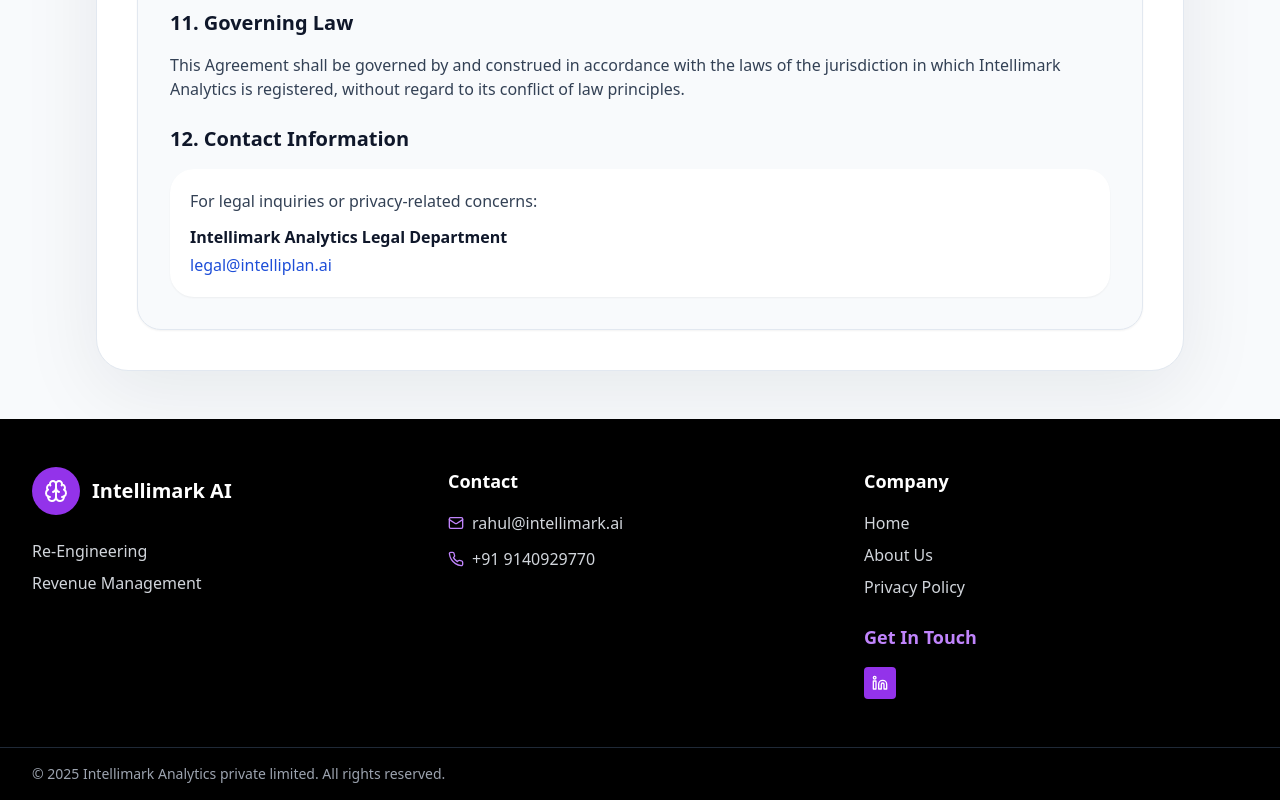
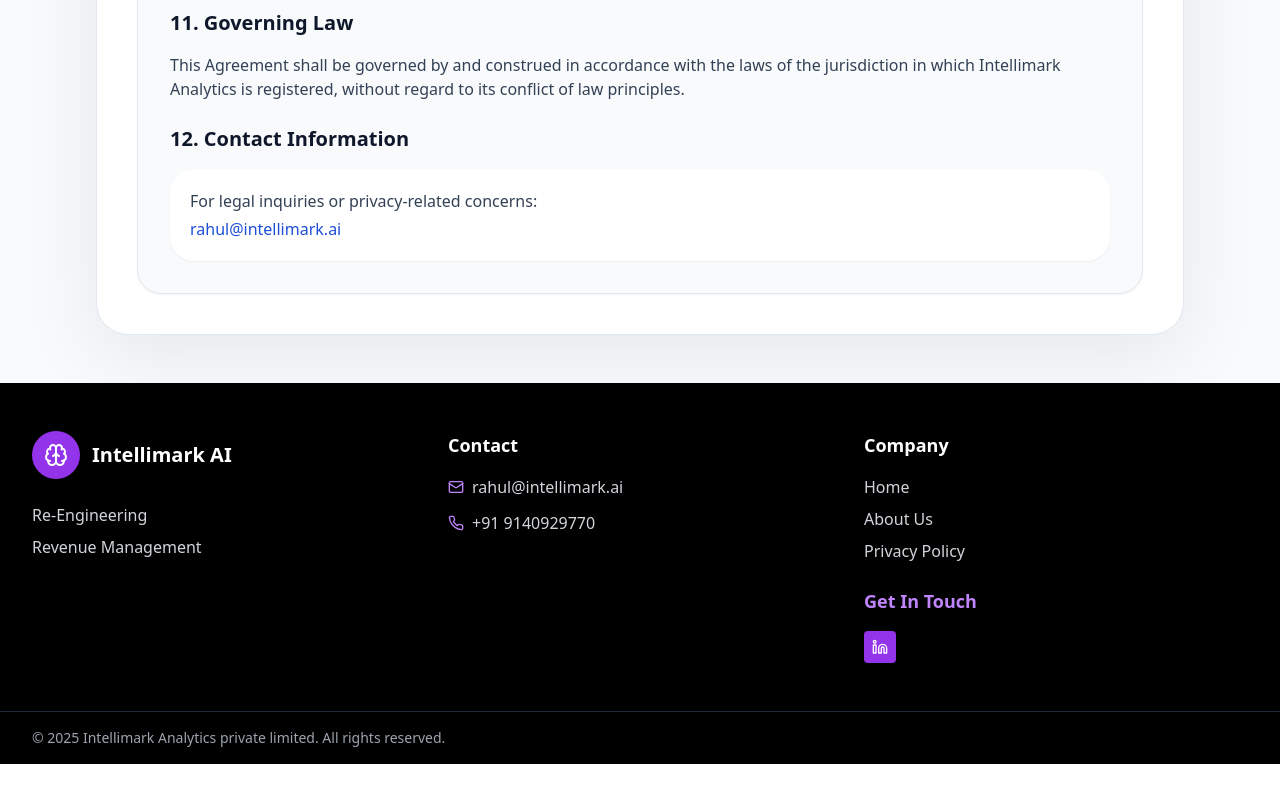
Before and after one commit to ujjwal-11103/intellimarkAi, a React (Vite) app: page /intelliplan_privacy in a window 1280 px wide. Shown: the part 3423-4223 px from the top of the page. After the commit the page ends 4187 px from the top, so only its background shows below. Built offline with nearby package versions, Linux system fonts and the light colour scheme.

Commit message:
legal mail changed

```diff
--- a/src/pages/IntelliPlanPrivacy.tsx
+++ b/src/pages/IntelliPlanPrivacy.tsx
@@ -151,8 +151,7 @@ const IntelliPlanPrivacy: React.FC = () => {
                   <h3 className="text-xl font-semibold text-slate-900">12. Contact Information</h3>
                   <div className="rounded-3xl bg-white p-5 shadow-sm">
                     <p className="text-slate-700">For legal inquiries or privacy-related concerns:</p>
-                    <p className="mt-3 font-semibold text-slate-900">Intellimark Analytics Legal Department</p>
-                    <a href="mailto:legal@intelliplan.ai" className="mt-1 inline-block text-blue-700 hover:text-blue-900">legal@intelliplan.ai</a>
+                    <a href="mailto:rahul@intellimark.ai" className="mt-1 inline-block text-blue-700 hover:text-blue-900">rahul@intellimark.ai</a>
                   </div>
                 </div>
               </section>
```
